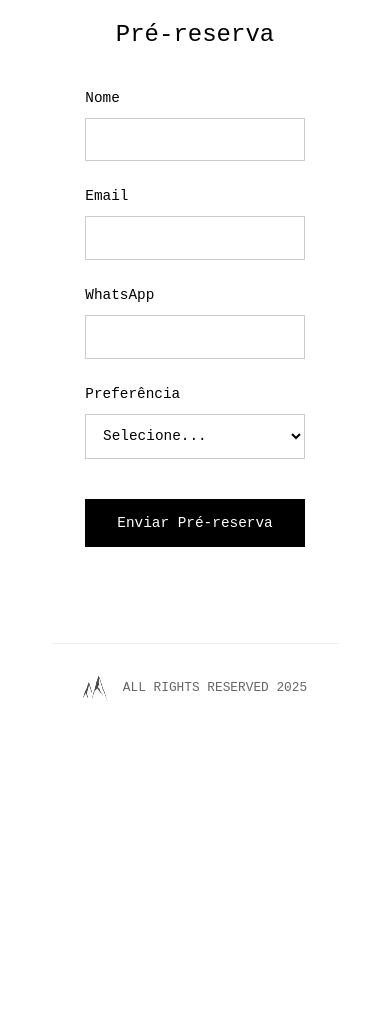
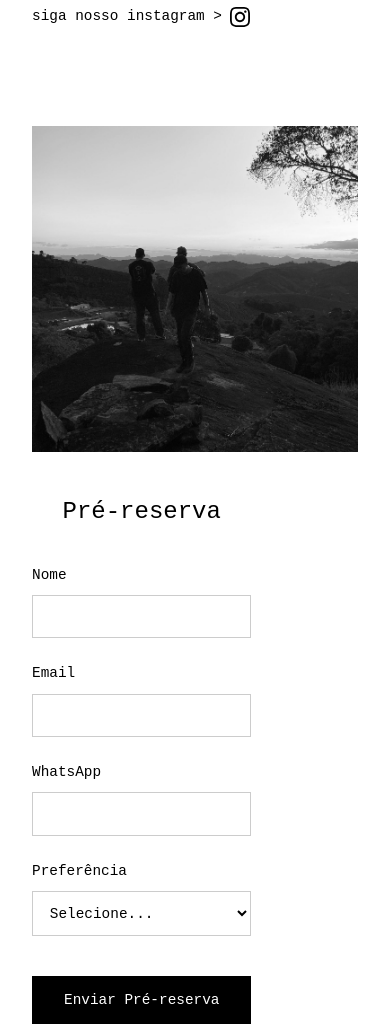
Before and after one commit to revolue/terra-alta, a website built with Vite: page index.html in a window 390 px wide. Shown: the part 460-1487 px from the top of the page. Before the commit the page ends 1192 px from the top, so only its background shows below. Built offline with nearby package versions, Linux system fonts and the light colour scheme.

Commit message:
Final version: Add animations, responsive layout, SEO with header image

```diff
--- a/index.html
+++ b/index.html
@@ -3,7 +3,58 @@
   <head>
     <meta charset="UTF-8" />
     <meta name="viewport" content="width=device-width, initial-scale=1.0" />
-    <title>TERRA•ALTA</title>
+    <title>TERRA•ALTA - Café Especial e Experiência Artística</title>
+
+    <!-- SEO Meta Tags -->
+    <meta name="description" content="Explorar pequenos sítios, escutar histórias reais, e viver a rotina de quem cultiva o café com dedicação, geração após geração. Nossa missão é entregar a essência do que exploramos de forma autêntica, através da visão de um especialista em café especiais, um artista plástico e um fotógrafo." />
+    <meta name="keywords" content="café especial, terra alta, experiência artística, café de qualidade, São Paulo, arte, fotografia, cultura do café" />
+    <meta name="author" content="TERRA ALTA" />
+    <meta name="robots" content="index, follow" />
+    <meta name="language" content="pt-BR" />
+    <meta name="geo.region" content="BR-SP" />
+    <meta name="geo.placename" content="São Paulo" />
+
+    <!-- Open Graph / Facebook -->
+    <meta property="og:type" content="website" />
+    <meta property="og:url" content="https://terraalta.xyz/" />
+    <meta property="og:title" content="TERRA•ALTA - Café Especial e Experiência Artística" />
+    <meta property="og:description" content="Explorar pequenos sítios, escutar histórias reais, e viver a rotina de quem cultiva o café com dedicação, geração após geração." />
+    <meta property="og:image" content="https://terraalta.xyz/header_sep.jpg" />
+    <meta property="og:site_name" content="TERRA ALTA" />
+    <meta property="og:locale" content="pt_BR" />
+
+    <!-- Twitter -->
+    <meta property="twitter:card" content="summary_large_image" />
+    <meta property="twitter:url" content="https://terraalta.xyz/" />
+    <meta property="twitter:title" content="TERRA•ALTA - Café Especial e Experiência Artística" />
+    <meta property="twitter:description" content="Explorar pequenos sítios, escutar histórias reais, e viver a rotina de quem cultiva o café com dedicação, geração após geração." />
+    <meta property="twitter:image" content="https://terraalta.xyz/header_sep.jpg" />
+
+    <!-- Canonical URL -->
+    <link rel="canonical" href="https://terraalta.xyz/" />
+
+    <!-- Structured Data -->
+    <script type="application/ld+json">
+    {
+      "@context": "https://schema.org",
+      "@type": "Organization",
+      "name": "TERRA ALTA",
+      "url": "https://terraalta.xyz",
+      "logo": "https://terraalta.xyz/ta_final_black.png",
+      "description": "Explorar pequenos sítios, escutar histórias reais, e viver a rotina de quem cultiva o café com dedicação, geração após geração.",
+      "address": {
+        "@type": "PostalAddress",
+        "addressLocality": "São Paulo",
+        "addressRegion": "SP",
+        "addressCountry": "BR"
+      },
+      "sameAs": [
+        "https://www.instagram.com/terra.alta.pjct/"
+      ],
+      "foundingDate": "2025",
+      "slogan": "Café Especial e Experiência Artística"
+    }
+    </script>
   </head>
   <body>
     <div id="app"></div>
--- a/src/main.js
+++ b/src/main.js
@@ -1,4 +1,5 @@
 import './style.css'
+import tapjctImage from './tapjct.jpg'
 
 document.querySelector('#app').innerHTML = `
   <div class="container">
@@ -8,11 +9,24 @@ document.querySelector('#app').innerHTML = `
     <div class="text-content">
       <p>Explorar pequenos sítios, escutar histórias reais, e viver a rotina de quem cultiva o café com dedicação, geração após geração.</p>
       <p>Nossa missão é entregar a essência do que exploramos de forma autêntica, através da visão de um especialista em café especiais, um artista plástico e um fotógrafo.</p>
+
+      <div class="instagram-link">
+        <a href="https://www.instagram.com/terra.alta.pjct/" target="_blank" rel="noopener noreferrer">
+          <span class="instagram-text">siga nosso instagram ></span>
+          <svg class="instagram-icon" viewBox="0 0 24 24" fill="currentColor">
+            <path d="M12 2.163c3.204 0 3.584.012 4.85.07 3.252.148 4.771 1.691 4.919 4.919.058 1.265.069 1.645.069 4.849 0 3.205-.012 3.584-.069 4.849-.149 3.225-1.664 4.771-4.919 4.919-1.266.058-1.644.07-4.85.07-3.204 0-3.584-.012-4.849-.07-3.26-.149-4.771-1.699-4.919-4.92-.058-1.265-.07-1.644-.07-4.849 0-3.204.013-3.583.07-4.849.149-3.227 1.664-4.771 4.919-4.919 1.266-.057 1.645-.069 4.849-.069zm0-2.163c-3.259 0-3.667.014-4.947.072-4.358.2-6.78 2.618-6.98 6.98-.059 1.281-.073 1.689-.073 4.948 0 3.259.014 3.668.072 4.948.2 4.358 2.618 6.78 6.98 6.98 1.281.058 1.689.072 4.948.072 3.259 0 3.668-.014 4.948-.072 4.354-.2 6.782-2.618 6.979-6.98.059-1.28.073-1.689.073-4.948 0-3.259-.014-3.667-.072-4.947-.196-4.354-2.617-6.78-6.979-6.98-1.281-.059-1.69-.073-4.949-.073zm0 5.838c-3.403 0-6.162 2.759-6.162 6.162s2.759 6.163 6.162 6.163 6.162-2.759 6.162-6.163c0-3.403-2.759-6.162-6.162-6.162zm0 10.162c-2.209 0-4-1.79-4-4 0-2.209 1.791-4 4-4s4 1.791 4 4c0 2.21-1.791 4-4 4zm6.406-11.845c-.796 0-1.441.645-1.441 1.44s.645 1.44 1.441 1.44c.795 0 1.439-.645 1.439-1.44s-.644-1.44-1.439-1.44z"/>
+          </svg>
+        </a>
+      </div>
     </div>
 
-    <div class="form-container">
-      <h2>Pré-reserva</h2>
-      <form action="https://formspree.io/f/mzzjbgzo" method="POST" class="reservation-form">
+    <div class="form-section">
+      <div class="form-image">
+        <img src="${tapjctImage}" alt="TERRA ALTA Project" class="project-image">
+      </div>
+      <div class="form-container">
+        <h2>Pré-reserva</h2>
+        <form action="https://formspree.io/f/mzzjbgzo" method="POST" class="reservation-form">
         <div class="form-group">
           <label for="nome">Nome</label>
           <input type="text" id="nome" name="nome" required>
@@ -38,7 +52,8 @@ document.querySelector('#app').innerHTML = `
         </div>
 
         <button type="submit" class="submit-btn">Enviar Pré-reserva</button>
-      </form>
+        </form>
+      </div>
     </div>
 
     <footer class="footer">
--- a/src/style.css
+++ b/src/style.css
@@ -26,9 +26,21 @@ body {
 }
 
 .logo-container {
-  margin-top: 20px;
+  margin-top: 40px;
   margin-bottom: 3rem;
   text-align: center;
+  animation: fadeInUp 1s ease-out;
+}
+
+@keyframes fadeInUp {
+  from {
+    opacity: 0;
+    transform: translateY(30px);
+  }
+  to {
+    opacity: 1;
+    transform: translateY(0);
+  }
 }
 
 .logo {
@@ -52,14 +64,87 @@ body {
 }
 
 .text-content p:last-child {
-  margin-bottom: 0;
+  margin-bottom: 2rem;
+}
+
+.instagram-link {
+  margin-top: 2rem;
+  text-align: left;
+  animation: slideInLeft 1s ease-out 0.5s both;
+}
+
+.instagram-link a {
+  display: inline-flex;
+  align-items: center;
+  text-decoration: none;
+  color: #000;
+  transition: opacity 0.3s ease;
+}
+
+.instagram-link a:hover {
+  opacity: 0.7;
+}
+
+@keyframes slideInLeft {
+  from {
+    opacity: 0;
+    transform: translateX(-30px);
+  }
+  to {
+    opacity: 1;
+    transform: translateX(0);
+  }
+}
+
+.instagram-icon {
+  width: 20px;
+  height: 20px;
+  margin-left: 0.5rem;
+}
+
+.instagram-text {
+  font-size: 0.9rem;
+  font-weight: 300;
+}
+
+.form-section {
+  margin-top: 6rem;
+  display: flex;
+  gap: 3rem;
+  align-items: flex-start;
+  max-width: 1200px;
+  margin-left: auto;
+  margin-right: auto;
+}
+
+.form-image {
+  flex: 1;
+  max-width: 500px;
+}
+
+.project-image {
+  width: 100%;
+  height: auto;
+  object-fit: cover;
+  border-radius: 0;
 }
 
 .form-container {
-  margin-top: 4rem;
-  max-width: 700px;
-  margin-left: auto;
-  margin-right: auto;
+  flex: 1;
+  max-width: 500px;
+}
+
+/* Mobile Layout */
+@media (max-width: 768px) {
+  .form-section {
+    flex-direction: column;
+    gap: 2rem;
+  }
+
+  .form-image,
+  .form-container {
+    max-width: 100%;
+  }
 }
 
 .form-container h2 {
```
Also changed, not shown: public/._header_sep.jpg (added), public/._tapjct.jpg (added), public/header_sep.jpg (added), public/tapjct.jpg (added), src/._tapjct.jpg (added), src/tapjct.jpg (added).
